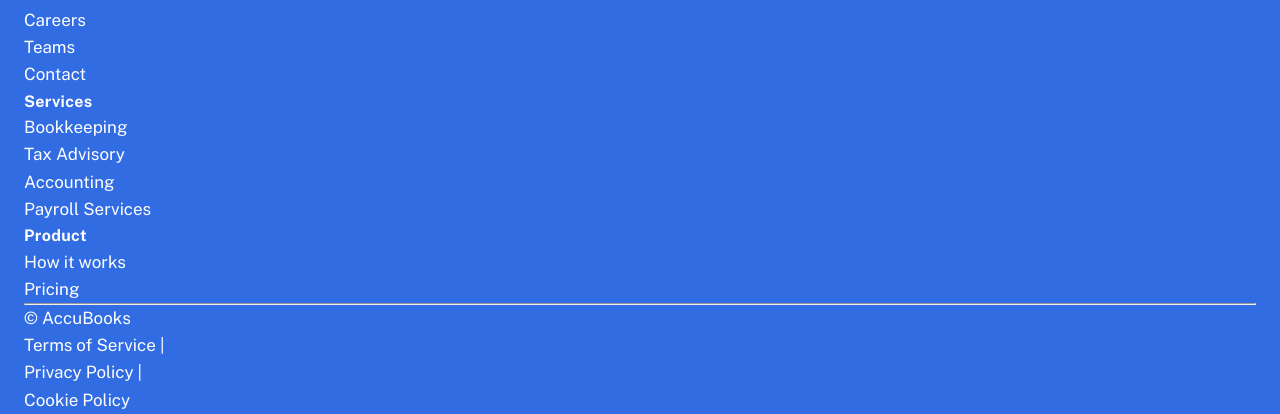
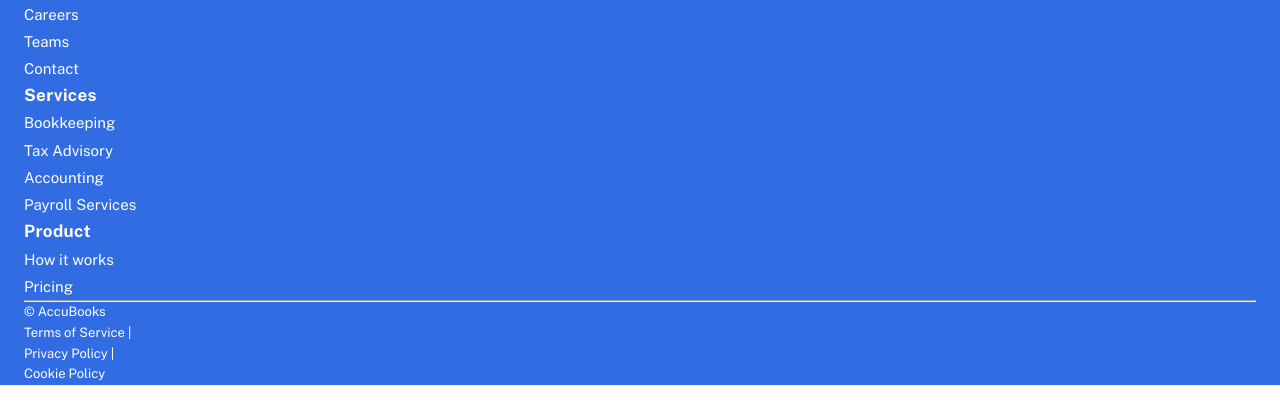
Before and after one commit to AnnieCat73/accubooks-template, a plain HTML site: page index.html in a window 1280 px wide. Shown: the part 5276-5690 px from the top of the page. After the commit the page ends 5661 px from the top, so only its background shows below. Drawn offline with nearby package versions, Linux system fonts and the light colour scheme.

Commit message:
Footer font-size and hr styles

```diff
--- a/index.html
+++ b/index.html
@@ -374,7 +374,7 @@
         <!--End of Footer Content-->
 
         <!--Terms-->
-        <hr>
+        <hr class="footer-divider">
         <div class="terms-wrapper">
           <p class="copy">
             <span class="copy">&#169;</span> AccuBooks
--- a/style.css
+++ b/style.css
@@ -1040,14 +1040,32 @@
 
 /*FOOTER*/
 
+/*Footer general styles*/
 footer {
   background-color: var(--clr-bg-300);
   color: var(--clr-neutral-100);
 }
 
+h5 {
+  font-size: var(--fs-400);
+  letter-spacing: 0.02em;
+  font-weight: var(--fw-700);
+}
+
+.footer-company ul li a,
+.footer-services ul li a,
+.footer-product ul li a {
+  color: var(--clr-neutral-100);
+  text-decoration: none;
+  font-size: var(--fs-300);
+}
+
+/*Footer Summary*/
+
 footer .logo-text {
   color: var(--clr-neutral-100);
   text-decoration: none;
+  font-size: var(--fs-400);
 }
 
 footer .summary p {
@@ -1061,11 +1079,7 @@
 
 }
 
-h5 {
-  font-size: 1rem;
-  letter-spacing: 0.02em;
-  font-weight: var(--fw-700);
-}
+
 
 .connect .email a address {
   color: var(--clr-neutral-100);
@@ -1088,9 +1102,17 @@
   color: var(--clr-neutral-100);
 }
 
-.footer-company ul li a,
-.footer-services ul li a,
-.footer-product ul li a {
-  color: var(--clr-neutral-100);
-  text-decoration: none;
+
+
+
+.footer-divider {
+  color: var(--clr-bg-100);
+  height: 0.5px;
 }
+
+
+/*Terms and policies*/
+
+.terms-wrapper p {
+  font-size: var(--fs-200);
+}
```
